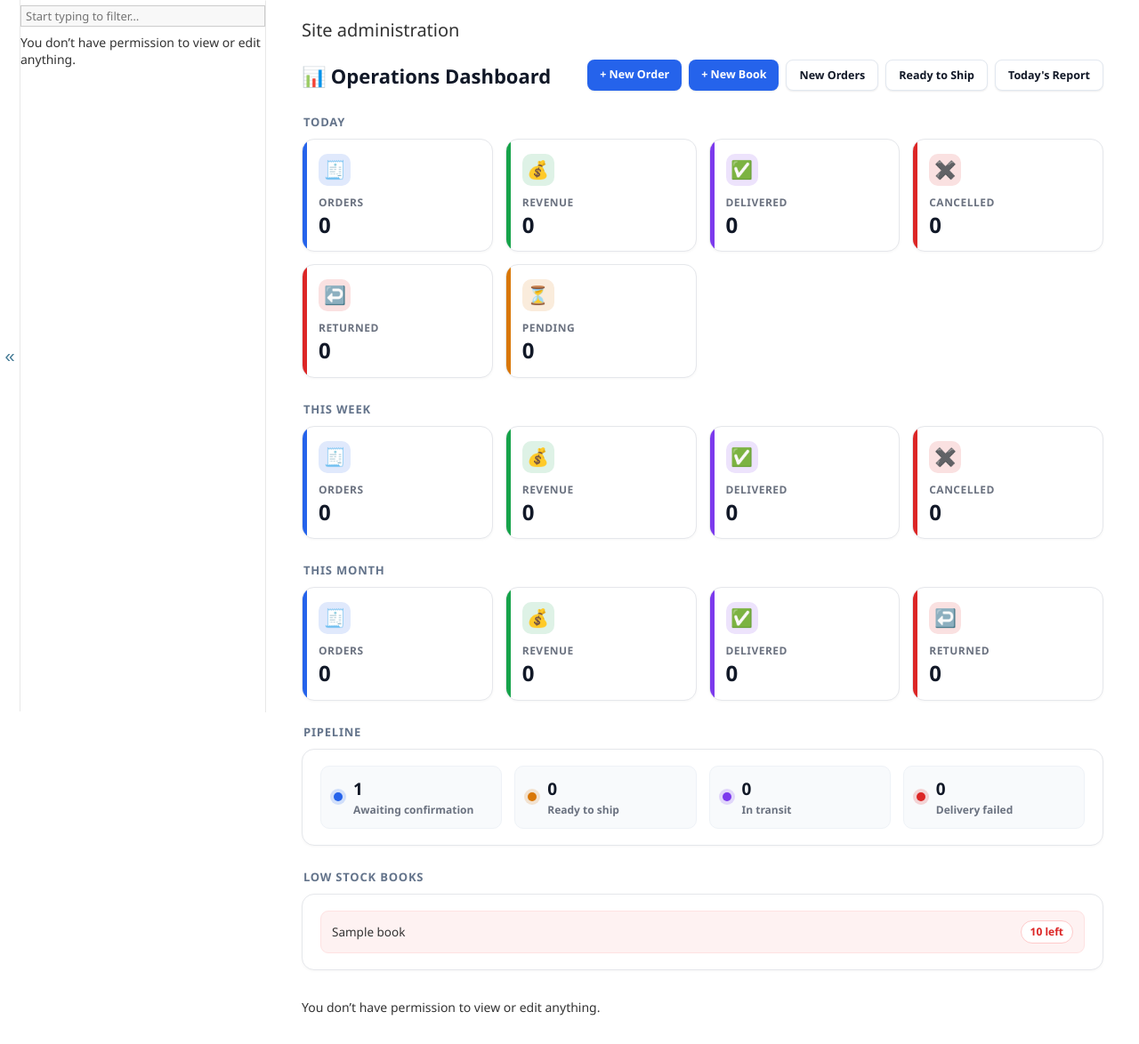
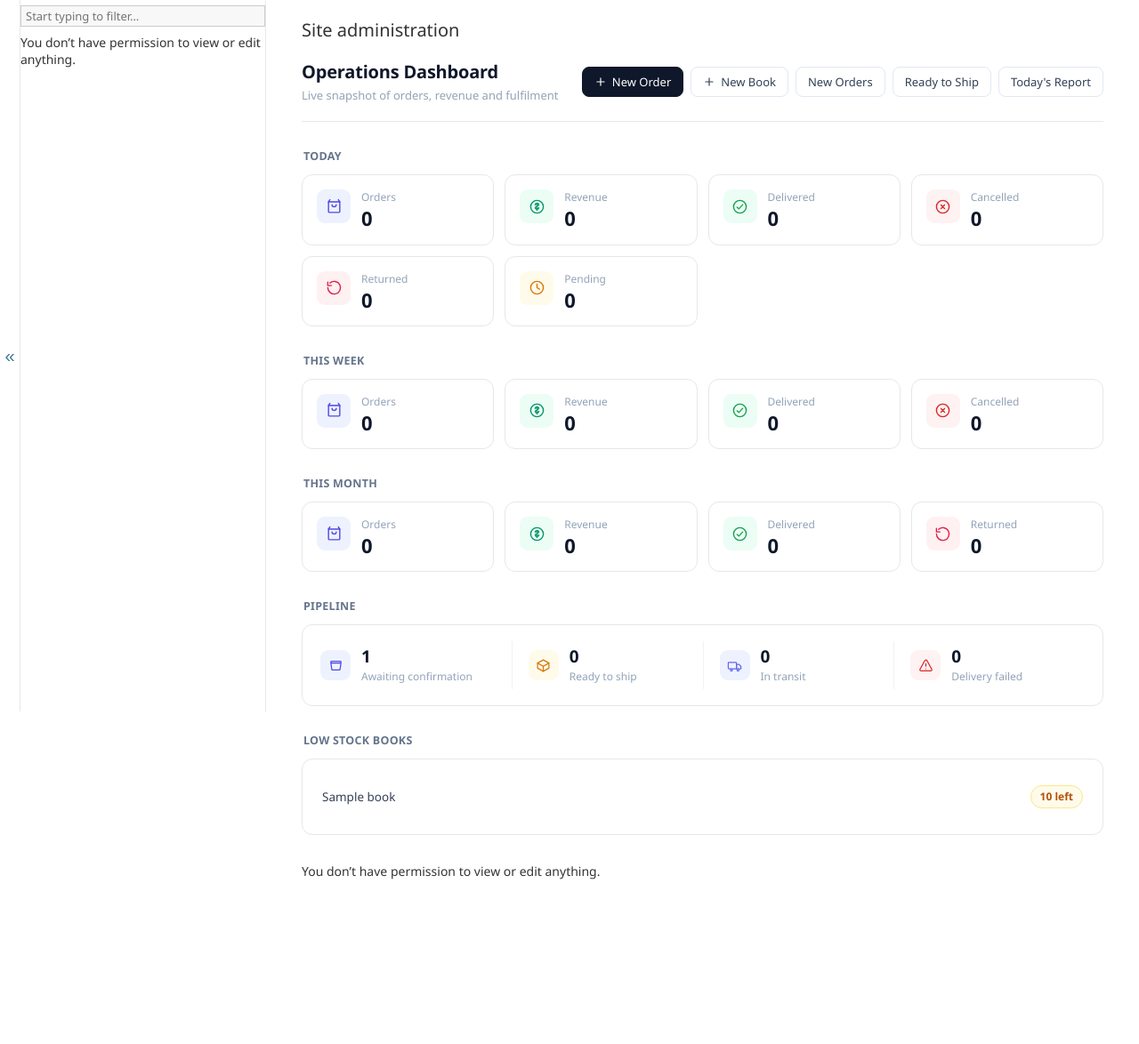
Before and after one commit to zahidulhasan123/EnglishCommandoOrder, a Django app: page /admin/ in a window 1280 px wide. Shown: the part 92-1266 px from the top of the page at 89% size. After the commit the page ends 1081 px from the top, so only its background shows below. Run offline with Django 5.2, Linux system fonts and the light colour scheme; a user stored in the database is signed in; tables that the repository leaves empty hold one stand-in row (values such as "Sample post"); parts of the project's set-up code (start-up, migrations or seed data) failed here and were passed over.

Commit message:
changed title of admin panel

```diff
--- a/templates/admin/index.html
+++ b/templates/admin/index.html
@@ -4,40 +4,48 @@
 {% block extrastyle %}
 {{ block.super }}
 <style>
-  .dash-wrap { --dash-blue:#2563eb; --dash-green:#16a34a; --dash-red:#dc2626; --dash-amber:#d97706; --dash-purple:#7c3aed; --dash-slate:#475569; }
-  .dash-header { display:flex; align-items:center; justify-content:space-between; flex-wrap:wrap; gap:12px; margin:4px 0 22px 0; }
-  .dash-header h1 { font-size:22px; font-weight:700; margin:0; color:#111827; }
+  .dash-wrap { color:#0f172a; }
+  .dash-wrap * { box-sizing:border-box; }
+
+  .dash-header { display:flex; align-items:center; justify-content:space-between; flex-wrap:wrap; gap:14px; margin:2px 0 28px 0; padding-bottom:20px; border-bottom:1px solid #e5e7eb; }
+  .dash-header h1 { font-size:20px; font-weight:600; margin:0; color:#0f172a; letter-spacing:-.01em; }
+  .dash-header p { margin:4px 0 0 0; font-size:13px; color:#94a3b8; }
   .dash-actions { display:flex; flex-wrap:wrap; gap:8px; }
-  .dash-actions a { text-decoration:none; font-size:12.5px; font-weight:600; color:#fff; background:var(--dash-blue); padding:8px 14px; border-radius:8px; box-shadow:0 1px 2px rgba(0,0,0,.08); transition:transform .12s ease, box-shadow .12s ease; }
-  .dash-actions a:hover { transform:translateY(-1px); box-shadow:0 4px 10px rgba(37,99,235,.35); }
-  .dash-actions a.secondary { background:#fff; color:#111827; border:1px solid #e2e8f0; }
-  .dash-actions a.secondary:hover { box-shadow:0 4px 10px rgba(0,0,0,.08); }
+  .dash-actions a { display:inline-flex; align-items:center; gap:6px; text-decoration:none; font-size:13px; font-weight:500; color:#334155; background:#fff; padding:7px 13px; border-radius:8px; border:1px solid #e2e8f0; transition:background .12s ease, border-color .12s ease; }
+  .dash-actions a:hover { background:#f8fafc; border-color:#cbd5e1; }
+  .dash-actions a.primary { background:#0f172a; color:#fff; border-color:#0f172a; }
+  .dash-actions a.primary:hover { background:#1e293b; }
+  .dash-actions a svg { width:14px; height:14px; flex-shrink:0; }
 
-  .dash-section-title { font-size:13px; font-weight:700; text-transform:uppercase; letter-spacing:.06em; color:#64748b; margin:26px 0 10px 2px; }
+  .dash-section-title { font-size:12.5px; font-weight:600; letter-spacing:.02em; color:#64748b; margin:30px 2px 12px 2px; }
   .dash-section-title:first-of-type { margin-top:0; }
 
-  .dash-grid { display:grid; grid-template-columns:repeat(auto-fit,minmax(210px,1fr)); gap:14px; }
+  .dash-grid { display:grid; grid-template-columns:repeat(auto-fit,minmax(190px,1fr)); gap:12px; }
 
-  .dash-card { position:relative; background:#fff; border:1px solid #e5e7eb; border-radius:14px; padding:16px 18px; overflow:hidden; box-shadow:0 1px 3px rgba(0,0,0,.04); transition:box-shadow .15s ease, transform .15s ease; }
-  .dash-card:hover { box-shadow:0 8px 20px rgba(0,0,0,.08); transform:translateY(-2px); }
-  .dash-card::before { content:""; position:absolute; top:0; left:0; width:5px; height:100%; background:var(--accent,var(--dash-blue)); }
-  .dash-card-icon { font-size:20px; line-height:1; display:inline-flex; align-items:center; justify-content:center; width:36px; height:36px; border-radius:10px; background:color-mix(in srgb, var(--accent,var(--dash-blue)) 14%, white); margin-bottom:10px; }
-  .dash-card-label { font-size:12px; font-weight:600; color:#6b7280; text-transform:uppercase; letter-spacing:.04em; margin-bottom:4px; }
-  .dash-card-value { font-size:24px; font-weight:800; color:#111827; line-height:1.1; }
+  .dash-card { display:flex; align-items:flex-start; gap:12px; background:#fff; border:1px solid #e5e7eb; border-radius:12px; padding:16px; transition:border-color .12s ease, box-shadow .12s ease; }
+  .dash-card:hover { border-color:#cbd5e1; box-shadow:0 1px 6px rgba(15,23,42,.06); }
+  .dash-card-icon { width:38px; height:38px; border-radius:9px; display:flex; align-items:center; justify-content:center; flex-shrink:0; background:var(--tint,#eef2ff); color:var(--ink,#4f46e5); }
+  .dash-card-icon svg { width:19px; height:19px; }
+  .dash-card-body { min-width:0; }
+  .dash-card-label { font-size:12px; font-weight:500; color:#94a3b8; margin-bottom:3px; }
+  .dash-card-value { font-size:22px; font-weight:700; color:#0f172a; line-height:1.15; letter-spacing:-.01em; }
 
-  .dash-panel { background:#fff; border:1px solid #e5e7eb; border-radius:14px; padding:18px 20px; margin-bottom:6px; box-shadow:0 1px 3px rgba(0,0,0,.04); }
-  .dash-panel h3 { margin:0 0 14px 0; font-size:15px; font-weight:700; color:#111827; display:flex; align-items:center; gap:8px; }
+  .dash-panel { background:#fff; border:1px solid #e5e7eb; border-radius:12px; padding:18px 20px; }
 
-  .pipeline-row { display:grid; grid-template-columns:repeat(auto-fit,minmax(180px,1fr)); gap:14px; }
-  .pipeline-item { display:flex; align-items:center; gap:12px; padding:12px 14px; border-radius:10px; background:#f8fafc; border:1px solid #eef2f7; }
-  .pipeline-dot { width:10px; height:10px; border-radius:50%; background:var(--accent,var(--dash-blue)); flex-shrink:0; box-shadow:0 0 0 4px color-mix(in srgb, var(--accent,var(--dash-blue)) 18%, transparent); }
-  .pipeline-text .num { font-size:19px; font-weight:800; color:#111827; display:block; }
-  .pipeline-text .label { font-size:12px; color:#6b7280; font-weight:600; }
+  .pipeline-row { display:grid; grid-template-columns:repeat(auto-fit,minmax(170px,1fr)); gap:0; }
+  .pipeline-item { display:flex; align-items:center; gap:12px; padding:6px 18px; border-left:1px solid #eef2f7; }
+  .pipeline-item:first-child { border-left:none; padding-left:0; }
+  .pipeline-icon { width:34px; height:34px; border-radius:9px; display:flex; align-items:center; justify-content:center; flex-shrink:0; background:var(--tint,#eef2ff); color:var(--ink,#4f46e5); }
+  .pipeline-icon svg { width:17px; height:17px; }
+  .pipeline-text .num { font-size:19px; font-weight:700; color:#0f172a; display:block; line-height:1.2; }
+  .pipeline-text .label { font-size:12px; color:#94a3b8; font-weight:500; }
 
-  .stock-list { list-style:none; margin:0; padding:0; display:flex; flex-direction:column; gap:8px; }
-  .stock-list li { display:flex; align-items:center; justify-content:space-between; padding:10px 12px; border-radius:9px; background:#fef2f2; border:1px solid #fee2e2; font-size:13.5px; }
-  .stock-list .badge { font-weight:800; color:#dc2626; background:#fff; border:1px solid #fecaca; border-radius:999px; padding:2px 10px; font-size:12px; }
-  .stock-empty { color:#16a34a; font-weight:600; font-size:13.5px; background:#f0fdf4; border:1px solid #dcfce7; padding:10px 12px; border-radius:9px; }
+  .stock-list { list-style:none; margin:0; padding:0; display:flex; flex-direction:column; }
+  .stock-list li { display:flex; align-items:center; justify-content:space-between; gap:10px; padding:11px 2px; border-bottom:1px solid #f1f5f9; font-size:13.5px; color:#334155; }
+  .stock-list li:last-child { border-bottom:none; }
+  .stock-list .badge { font-weight:600; color:#b45309; background:#fffbeb; border:1px solid #fde68a; border-radius:999px; padding:2px 10px; font-size:12px; white-space:nowrap; }
+  .stock-empty { display:flex; align-items:center; gap:8px; color:#16a34a; font-weight:500; font-size:13.5px; }
+  .stock-empty svg { width:16px; height:16px; }
 </style>
 {% endblock %}
 
@@ -45,121 +53,152 @@
 {% dashboard_metrics as metrics %}
 <div class="dash-wrap">
   <div class="dash-header">
-    <h1>📊 Operations Dashboard</h1>
+    <div>
+      <h1>Operations Dashboard</h1>
+      <p>Live snapshot of orders, revenue and fulfilment</p>
+    </div>
     <div class="dash-actions">
-      <a href="/admin/orders/order/add/">+ New Order</a>
-      <a href="/admin/books/book/add/">+ New Book</a>
-      <a class="secondary" href="/admin/orders/order/?status__exact=NEW">New Orders</a>
-      <a class="secondary" href="/admin/orders/order/?status__exact=READY_TO_SHIP">Ready to Ship</a>
-      <a class="secondary" href="/admin/reports/daily/">Today's Report</a>
+      <a class="primary" href="/admin/orders/order/add/">
+        <svg viewBox="0 0 24 24" fill="none" stroke="currentColor" stroke-width="2" stroke-linecap="round"><path d="M12 5v14M5 12h14"/></svg>
+        New Order
+      </a>
+      <a href="/admin/books/book/add/">
+        <svg viewBox="0 0 24 24" fill="none" stroke="currentColor" stroke-width="2" stroke-linecap="round"><path d="M12 5v14M5 12h14"/></svg>
+        New Book
+      </a>
+      <a href="/admin/orders/order/?status__exact=NEW">New Orders</a>
+      <a href="/admin/orders/order/?status__exact=READY_TO_SHIP">Ready to Ship</a>
+      <a href="/admin/reports/daily/">Today's Report</a>
     </div>
   </div>
 
-  <div class="dash-section-title">Today</div>
+  <div class="dash-section-title">TODAY</div>
   <div class="dash-grid">
-    <div class="dash-card" style="--accent:var(--dash-blue)">
-      <div class="dash-card-icon">🧾</div>
-      <div class="dash-card-label">Orders</div>
-      <div class="dash-card-value">{{ metrics.today.orders }}</div>
+    <div class="dash-card">
+      <div class="dash-card-icon" style="--tint:#eef2ff;--ink:#4f46e5;">
+        <svg viewBox="0 0 24 24" fill="none" stroke="currentColor" stroke-width="1.75" stroke-linecap="round" stroke-linejoin="round"><path d="M6 2 4 5v14a1 1 0 0 0 1 1h14a1 1 0 0 0 1-1V5l-2-3"/><path d="M4 5h16M9 9a3 3 0 0 0 6 0"/></svg>
+      </div>
+      <div class="dash-card-body"><div class="dash-card-label">Orders</div><div class="dash-card-value">{{ metrics.today.orders }}</div></div>
     </div>
-    <div class="dash-card" style="--accent:var(--dash-green)">
-      <div class="dash-card-icon">💰</div>
-      <div class="dash-card-label">Revenue</div>
-      <div class="dash-card-value">{{ metrics.today.revenue }}</div>
+    <div class="dash-card">
+      <div class="dash-card-icon" style="--tint:#ecfdf5;--ink:#059669;">
+        <svg viewBox="0 0 24 24" fill="none" stroke="currentColor" stroke-width="1.75" stroke-linecap="round" stroke-linejoin="round"><circle cx="12" cy="12" r="9"/><path d="M12 7v10M9.5 9.5c0-1.4 1.2-2.2 2.5-2.2s2.5.7 2.5 2c0 2.6-5 1.4-5 4 0 1.3 1.2 2.2 2.5 2.2s2.5-.8 2.5-2.2"/></svg>
+      </div>
+      <div class="dash-card-body"><div class="dash-card-label">Revenue</div><div class="dash-card-value">{{ metrics.today.revenue }}</div></div>
     </div>
-    <div class="dash-card" style="--accent:var(--dash-purple)">
-      <div class="dash-card-icon">✅</div>
-      <div class="dash-card-label">Delivered</div>
-      <div class="dash-card-value">{{ metrics.today.delivered }}</div>
+    <div class="dash-card">
+      <div class="dash-card-icon" style="--tint:#ecfdf5;--ink:#16a34a;">
+        <svg viewBox="0 0 24 24" fill="none" stroke="currentColor" stroke-width="1.75" stroke-linecap="round" stroke-linejoin="round"><circle cx="12" cy="12" r="9"/><path d="m8 12.5 2.5 2.5L16 9"/></svg>
+      </div>
+      <div class="dash-card-body"><div class="dash-card-label">Delivered</div><div class="dash-card-value">{{ metrics.today.delivered }}</div></div>
     </div>
-    <div class="dash-card" style="--accent:var(--dash-red)">
-      <div class="dash-card-icon">✖️</div>
-      <div class="dash-card-label">Cancelled</div>
-      <div class="dash-card-value">{{ metrics.today.cancelled }}</div>
+    <div class="dash-card">
+      <div class="dash-card-icon" style="--tint:#fef2f2;--ink:#dc2626;">
+        <svg viewBox="0 0 24 24" fill="none" stroke="currentColor" stroke-width="1.75" stroke-linecap="round" stroke-linejoin="round"><circle cx="12" cy="12" r="9"/><path d="m9.5 9.5 5 5m0-5-5 5"/></svg>
+      </div>
+      <div class="dash-card-body"><div class="dash-card-label">Cancelled</div><div class="dash-card-value">{{ metrics.today.cancelled }}</div></div>
     </div>
-    <div class="dash-card" style="--accent:var(--dash-red)">
-      <div class="dash-card-icon">↩️</div>
-      <div class="dash-card-label">Returned</div>
-      <div class="dash-card-value">{{ metrics.today.returned }}</div>
+    <div class="dash-card">
+      <div class="dash-card-icon" style="--tint:#fff1f2;--ink:#e11d48;">
+        <svg viewBox="0 0 24 24" fill="none" stroke="currentColor" stroke-width="1.75" stroke-linecap="round" stroke-linejoin="round"><path d="M3 12a9 9 0 1 0 3-6.7"/><path d="M3 4v5h5"/></svg>
+      </div>
+      <div class="dash-card-body"><div class="dash-card-label">Returned</div><div class="dash-card-value">{{ metrics.today.returned }}</div></div>
     </div>
-    <div class="dash-card" style="--accent:var(--dash-amber)">
-      <div class="dash-card-icon">⏳</div>
-      <div class="dash-card-label">Pending</div>
-      <div class="dash-card-value">{{ metrics.today.pending }}</div>
+    <div class="dash-card">
+      <div class="dash-card-icon" style="--tint:#fffbeb;--ink:#d97706;">
+        <svg viewBox="0 0 24 24" fill="none" stroke="currentColor" stroke-width="1.75" stroke-linecap="round" stroke-linejoin="round"><circle cx="12" cy="12" r="9"/><path d="M12 7v5l3.5 2"/></svg>
+      </div>
+      <div class="dash-card-body"><div class="dash-card-label">Pending</div><div class="dash-card-value">{{ metrics.today.pending }}</div></div>
     </div>
   </div>
 
-  <div class="dash-section-title">This Week</div>
+  <div class="dash-section-title">THIS WEEK</div>
   <div class="dash-grid">
-    <div class="dash-card" style="--accent:var(--dash-blue)">
-      <div class="dash-card-icon">🧾</div>
-      <div class="dash-card-label">Orders</div>
-      <div class="dash-card-value">{{ metrics.week.orders|default:0 }}</div>
+    <div class="dash-card">
+      <div class="dash-card-icon" style="--tint:#eef2ff;--ink:#4f46e5;">
+        <svg viewBox="0 0 24 24" fill="none" stroke="currentColor" stroke-width="1.75" stroke-linecap="round" stroke-linejoin="round"><path d="M6 2 4 5v14a1 1 0 0 0 1 1h14a1 1 0 0 0 1-1V5l-2-3"/><path d="M4 5h16M9 9a3 3 0 0 0 6 0"/></svg>
+      </div>
+      <div class="dash-card-body"><div class="dash-card-label">Orders</div><div class="dash-card-value">{{ metrics.week.orders|default:0 }}</div></div>
     </div>
-    <div class="dash-card" style="--accent:var(--dash-green)">
-      <div class="dash-card-icon">💰</div>
-      <div class="dash-card-label">Revenue</div>
-      <div class="dash-card-value">{{ metrics.week.revenue|default:0 }}</div>
+    <div class="dash-card">
+      <div class="dash-card-icon" style="--tint:#ecfdf5;--ink:#059669;">
+        <svg viewBox="0 0 24 24" fill="none" stroke="currentColor" stroke-width="1.75" stroke-linecap="round" stroke-linejoin="round"><circle cx="12" cy="12" r="9"/><path d="M12 7v10M9.5 9.5c0-1.4 1.2-2.2 2.5-2.2s2.5.7 2.5 2c0 2.6-5 1.4-5 4 0 1.3 1.2 2.2 2.5 2.2s2.5-.8 2.5-2.2"/></svg>
+      </div>
+      <div class="dash-card-body"><div class="dash-card-label">Revenue</div><div class="dash-card-value">{{ metrics.week.revenue|default:0 }}</div></div>
     </div>
-    <div class="dash-card" style="--accent:var(--dash-purple)">
-      <div class="dash-card-icon">✅</div>
-      <div class="dash-card-label">Delivered</div>
-      <div class="dash-card-value">{{ metrics.week.delivered|default:0 }}</div>
+    <div class="dash-card">
+      <div class="dash-card-icon" style="--tint:#ecfdf5;--ink:#16a34a;">
+        <svg viewBox="0 0 24 24" fill="none" stroke="currentColor" stroke-width="1.75" stroke-linecap="round" stroke-linejoin="round"><circle cx="12" cy="12" r="9"/><path d="m8 12.5 2.5 2.5L16 9"/></svg>
+      </div>
+      <div class="dash-card-body"><div class="dash-card-label">Delivered</div><div class="dash-card-value">{{ metrics.week.delivered|default:0 }}</div></div>
     </div>
-    <div class="dash-card" style="--accent:var(--dash-red)">
-      <div class="dash-card-icon">✖️</div>
-      <div class="dash-card-label">Cancelled</div>
-      <div class="dash-card-value">{{ metrics.week.cancelled|default:0 }}</div>
+    <div class="dash-card">
+      <div class="dash-card-icon" style="--tint:#fef2f2;--ink:#dc2626;">
+        <svg viewBox="0 0 24 24" fill="none" stroke="currentColor" stroke-width="1.75" stroke-linecap="round" stroke-linejoin="round"><circle cx="12" cy="12" r="9"/><path d="m9.5 9.5 5 5m0-5-5 5"/></svg>
+      </div>
+      <div class="dash-card-body"><div class="dash-card-label">Cancelled</div><div class="dash-card-value">{{ metrics.week.cancelled|default:0 }}</div></div>
     </div>
   </div>
 
-  <div class="dash-section-title">This Month</div>
+  <div class="dash-section-title">THIS MONTH</div>
   <div class="dash-grid">
-    <div class="dash-card" style="--accent:var(--dash-blue)">
-      <div class="dash-card-icon">🧾</div>
-      <div class="dash-card-label">Orders</div>
-      <div class="dash-card-value">{{ metrics.month.orders|default:0 }}</div>
+    <div class="dash-card">
+      <div class="dash-card-icon" style="--tint:#eef2ff;--ink:#4f46e5;">
+        <svg viewBox="0 0 24 24" fill="none" stroke="currentColor" stroke-width="1.75" stroke-linecap="round" stroke-linejoin="round"><path d="M6 2 4 5v14a1 1 0 0 0 1 1h14a1 1 0 0 0 1-1V5l-2-3"/><path d="M4 5h16M9 9a3 3 0 0 0 6 0"/></svg>
+      </div>
+      <div class="dash-card-body"><div class="dash-card-label">Orders</div><div class="dash-card-value">{{ metrics.month.orders|default:0 }}</div></div>
     </div>
-    <div class="dash-card" style="--accent:var(--dash-green)">
-      <div class="dash-card-icon">💰</div>
-      <div class="dash-card-label">Revenue</div>
-      <div class="dash-card-value">{{ metrics.month.revenue|default:0 }}</div>
+    <div class="dash-card">
+      <div class="dash-card-icon" style="--tint:#ecfdf5;--ink:#059669;">
+        <svg viewBox="0 0 24 24" fill="none" stroke="currentColor" stroke-width="1.75" stroke-linecap="round" stroke-linejoin="round"><circle cx="12" cy="12" r="9"/><path d="M12 7v10M9.5 9.5c0-1.4 1.2-2.2 2.5-2.2s2.5.7 2.5 2c0 2.6-5 1.4-5 4 0 1.3 1.2 2.2 2.5 2.2s2.5-.8 2.5-2.2"/></svg>
+      </div>
+      <div class="dash-card-body"><div class="dash-card-label">Revenue</div><div class="dash-card-value">{{ metrics.month.revenue|default:0 }}</div></div>
     </div>
-    <div class="dash-card" style="--accent:var(--dash-purple)">
-      <div class="dash-card-icon">✅</div>
-      <div class="dash-card-label">Delivered</div>
-      <div class="dash-card-value">{{ metrics.month.delivered|default:0 }}</div>
+    <div class="dash-card">
+      <div class="dash-card-icon" style="--tint:#ecfdf5;--ink:#16a34a;">
+        <svg viewBox="0 0 24 24" fill="none" stroke="currentColor" stroke-width="1.75" stroke-linecap="round" stroke-linejoin="round"><circle cx="12" cy="12" r="9"/><path d="m8 12.5 2.5 2.5L16 9"/></svg>
+      </div>
+      <div class="dash-card-body"><div class="dash-card-label">Delivered</div><div class="dash-card-value">{{ metrics.month.delivered|default:0 }}</div></div>
     </div>
-    <div class="dash-card" style="--accent:var(--dash-red)">
-      <div class="dash-card-icon">↩️</div>
-      <div class="dash-card-label">Returned</div>
-      <div class="dash-card-value">{{ metrics.month.returned|default:0 }}</div>
+    <div class="dash-card">
+      <div class="dash-card-icon" style="--tint:#fff1f2;--ink:#e11d48;">
+        <svg viewBox="0 0 24 24" fill="none" stroke="currentColor" stroke-width="1.75" stroke-linecap="round" stroke-linejoin="round"><path d="M3 12a9 9 0 1 0 3-6.7"/><path d="M3 4v5h5"/></svg>
+      </div>
+      <div class="dash-card-body"><div class="dash-card-label">Returned</div><div class="dash-card-value">{{ metrics.month.returned|default:0 }}</div></div>
     </div>
   </div>
 
-  <div class="dash-section-title">Pipeline</div>
+  <div class="dash-section-title">PIPELINE</div>
   <div class="dash-panel">
     <div class="pipeline-row">
       <div class="pipeline-item">
-        <span class="pipeline-dot" style="--accent:var(--dash-blue)"></span>
+        <div class="pipeline-icon" style="--tint:#eef2ff;--ink:#4f46e5;">
+          <svg viewBox="0 0 24 24" fill="none" stroke="currentColor" stroke-width="1.75" stroke-linecap="round" stroke-linejoin="round"><path d="M4 8V6a1 1 0 0 1 1-1h14a1 1 0 0 1 1 1v2M4 8l1.5 10.2a1 1 0 0 0 1 .8h11a1 1 0 0 0 1-.8L20 8M4 8h16"/></svg>
+        </div>
         <div class="pipeline-text"><span class="num">{{ metrics.pipeline.awaiting_confirmation }}</span><span class="label">Awaiting confirmation</span></div>
       </div>
       <div class="pipeline-item">
-        <span class="pipeline-dot" style="--accent:var(--dash-amber)"></span>
+        <div class="pipeline-icon" style="--tint:#fffbeb;--ink:#d97706;">
+          <svg viewBox="0 0 24 24" fill="none" stroke="currentColor" stroke-width="1.75" stroke-linecap="round" stroke-linejoin="round"><path d="M21 8 12 3 3 8v8l9 5 9-5V8Z"/><path d="M3 8l9 5 9-5M12 13v8"/></svg>
+        </div>
         <div class="pipeline-text"><span class="num">{{ metrics.pipeline.ready_to_ship }}</span><span class="label">Ready to ship</span></div>
       </div>
       <div class="pipeline-item">
-        <span class="pipeline-dot" style="--accent:var(--dash-purple)"></span>
+        <div class="pipeline-icon" style="--tint:#eef2ff;--ink:#6366f1;">
+          <svg viewBox="0 0 24 24" fill="none" stroke="currentColor" stroke-width="1.75" stroke-linecap="round" stroke-linejoin="round"><rect x="2" y="7" width="13" height="10" rx="1"/><path d="M15 10h4l3 3v4h-7z"/><circle cx="7" cy="19" r="1.6"/><circle cx="17.5" cy="19" r="1.6"/></svg>
+        </div>
         <div class="pipeline-text"><span class="num">{{ metrics.pipeline.in_transit }}</span><span class="label">In transit</span></div>
       </div>
       <div class="pipeline-item">
-        <span class="pipeline-dot" style="--accent:var(--dash-red)"></span>
+        <div class="pipeline-icon" style="--tint:#fef2f2;--ink:#dc2626;">
+          <svg viewBox="0 0 24 24" fill="none" stroke="currentColor" stroke-width="1.75" stroke-linecap="round" stroke-linejoin="round"><path d="M12 9v4m0 4h.01M10.3 3.9 2.6 18a1.5 1.5 0 0 0 1.3 2.2h16.2a1.5 1.5 0 0 0 1.3-2.2L13.7 3.9a1.5 1.5 0 0 0-2.6 0Z"/></svg>
+        </div>
         <div class="pipeline-text"><span class="num">{{ metrics.pipeline.delivery_failed }}</span><span class="label">Delivery failed</span></div>
       </div>
     </div>
   </div>
 
-  <div class="dash-section-title">Low Stock Books</div>
+  <div class="dash-section-title">LOW STOCK BOOKS</div>
   <div class="dash-panel">
     {% if metrics.low_stock_books %}
       <ul class="stock-list">
@@ -168,12 +207,15 @@
         {% endfor %}
       </ul>
     {% else %}
-      <p class="stock-empty">✓ No low stock items.</p>
+      <p class="stock-empty">
+        <svg viewBox="0 0 24 24" fill="none" stroke="currentColor" stroke-width="2" stroke-linecap="round" stroke-linejoin="round"><circle cx="12" cy="12" r="9"/><path d="m8 12.5 2.5 2.5L16 9"/></svg>
+        No low stock items.
+      </p>
     {% endif %}
   </div>
 </div>
 
-<div id="content-main" style="margin-top:24px;">
+<div id="content-main" style="margin-top:28px;">
   {% include "admin/app_list.html" with app_list=app_list show_changelinks=True %}
 </div>
 {% endblock %}
```
